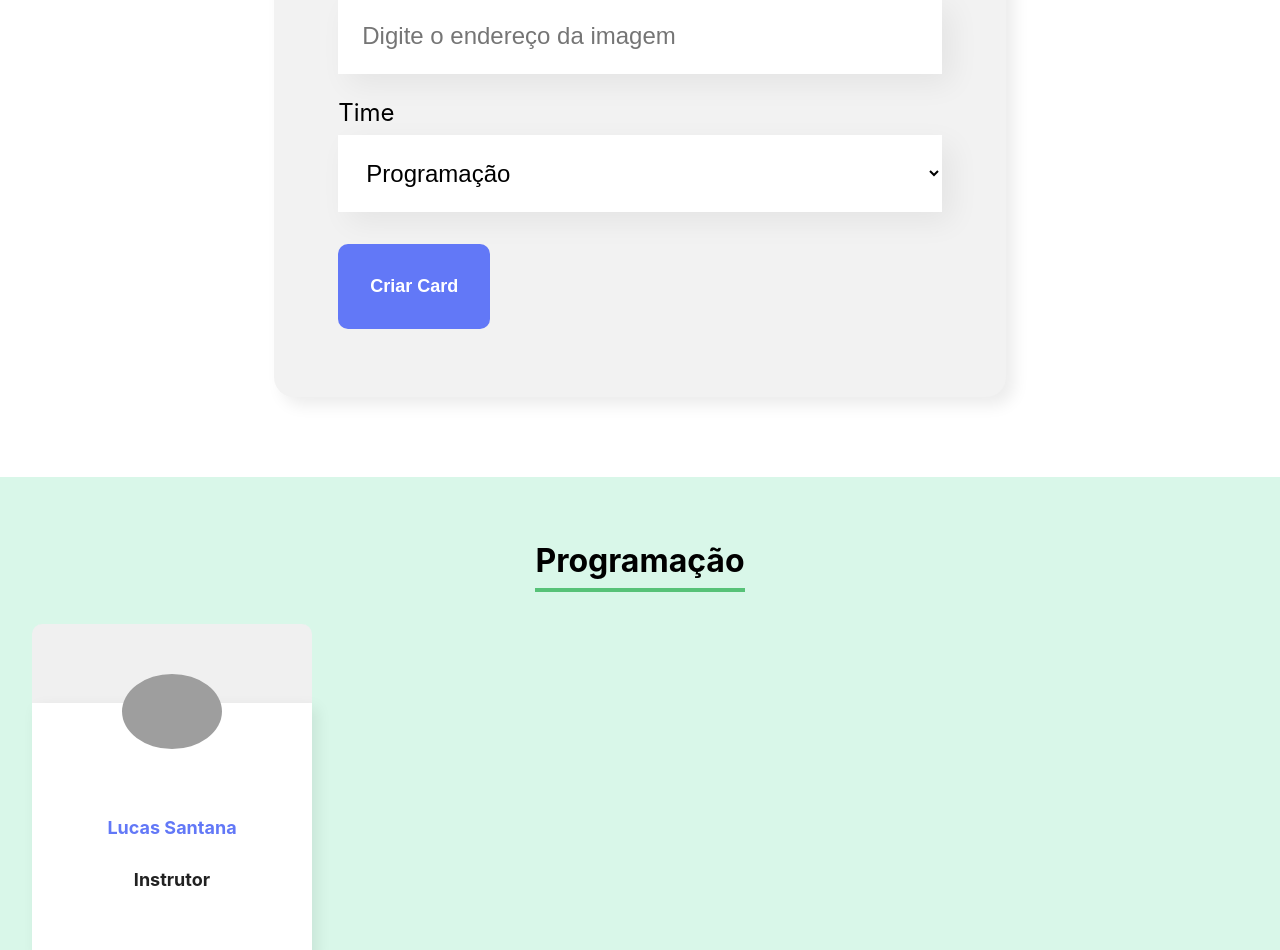
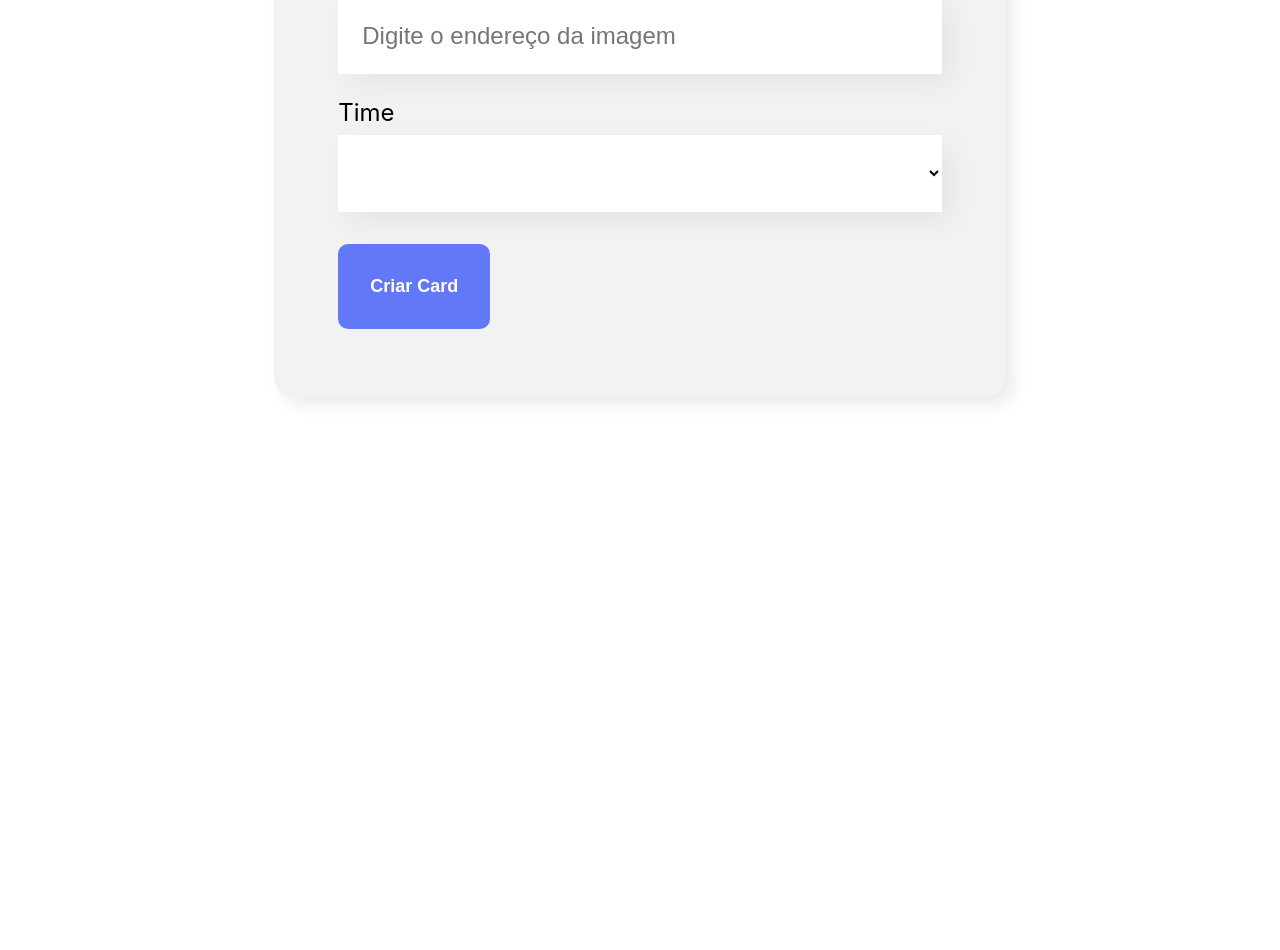
Before and after one commit to santanafx/organo, a React (Create React App) app: page / in a window 1280 px wide. Shown: the part 1000-1950 px from the top of the page. After the commit the page ends 1477 px from the top, so only its background shows below. Built offline with nearby package versions, Linux system fonts and the light colour scheme; grey boxes are pictures that could not be loaded.

Commit message:
Finalizacao projeto organo

```diff
--- a/src/App.js
+++ b/src/App.js
@@ -17,7 +17,6 @@
   const [colaboradores, setColaboradores] = React.useState([]);
 
   const aoColaboradorAdicionado = (colaborador) => {
-    console.log(colaborador);
     setColaboradores([...colaboradores, colaborador]);
   };
 
@@ -27,7 +26,7 @@
       <Formulario times={times.map((time) => time.nome)} aoColaboradorCadastrado={(colaborador) => aoColaboradorAdicionado(colaborador)} />
 
       {times.map((time) => (
-        <Time key={time.nome} nome={time.nome} corPrimaria={time.corPrimaria} corSecundaria={time.corSecundaria} />
+        <Time key={time.nome} nome={time.nome} corPrimaria={time.corPrimaria} corSecundaria={time.corSecundaria} colaboradores={colaboradores.filter((colaborador) => colaborador.time === time.nome)} />
       ))}
     </div>
   );
--- a/src/componentes/Colaborador/Colaborador.js
+++ b/src/componentes/Colaborador/Colaborador.js
@@ -1,15 +1,15 @@
 import React from "react";
 import "./Colaborador.css";
 
-export const Colaborador = () => {
+export const Colaborador = (props) => {
   return (
     <div className="colaborador">
-      <div className="cabecalho">
-        <img src="https://github.com/santanafx.png" alt="" />
+      <div className="cabecalho" style={{ backgroundColor: props.corDeFundo }}>
+        <img src={props.imagem} alt={props.nome} />
       </div>
       <div className="rodape">
-        <h4>Lucas Santana</h4>
-        <h5>Instrutor</h5>
+        <h4>{props.nome}</h4>
+        <h5>{props.cargo}</h5>
       </div>
     </div>
   );
--- a/src/componentes/Formulario/Formulario.js
+++ b/src/componentes/Formulario/Formulario.js
@@ -21,6 +21,10 @@
       imagem,
       time,
     });
+    setNome("");
+    setCargo("");
+    setImagem("");
+    setTime("");
   };
 
   return (
--- a/src/componentes/ListaSuspensa/ListaSuspensa.js
+++ b/src/componentes/ListaSuspensa/ListaSuspensa.js
@@ -5,7 +5,8 @@
   return (
     <div className="Lista-suspensa">
       <label>{props.label}</label>
-      <select onChange={(evento) => props.aoAlterado(evento.target.value)} required={props.obrigatorio} value={props.value}>
+      <select onChange={(evento) => props.aoAlterado(evento.target.value)} required={props.obrigatorio} value={props.valor}>
+        <option value=""></option>
         {props.itens.map((item) => (
           <option key={item}>{item}</option>
         ))}
--- a/src/componentes/Time/Time.css
+++ b/src/componentes/Time/Time.css
@@ -9,3 +9,10 @@
   display: inline-block;
   padding-bottom: 8px;
 }
+
+.time .colaboradores {
+  display: flex;
+  justify-content: space-around;
+  margin-top: 32px;
+  flex-wrap: wrap;
+}
--- a/src/componentes/Time/Time.js
+++ b/src/componentes/Time/Time.js
@@ -4,9 +4,15 @@
 
 export const Time = (props) => {
   return (
-    <section className="time" style={{ backgroundColor: props.corSecundaria }}>
-      <h3 style={{ borderColor: props.corPrimaria }}>{props.nome}</h3>
-      <Colaborador />
-    </section>
+    props.colaboradores.length > 0 && (
+      <section className="time" style={{ backgroundColor: props.corSecundaria }}>
+        <h3 style={{ borderColor: props.corPrimaria }}>{props.nome}</h3>
+        <div className="colaboradores">
+          {props.colaboradores.map((colaborador) => (
+            <Colaborador corDeFundo={props.corPrimaria} key={colaborador.nome} nome={colaborador.nome} cargo={colaborador.cargo} imagem={colaborador.imagem} />
+          ))}
+        </div>
+      </section>
+    )
   );
 };
```
